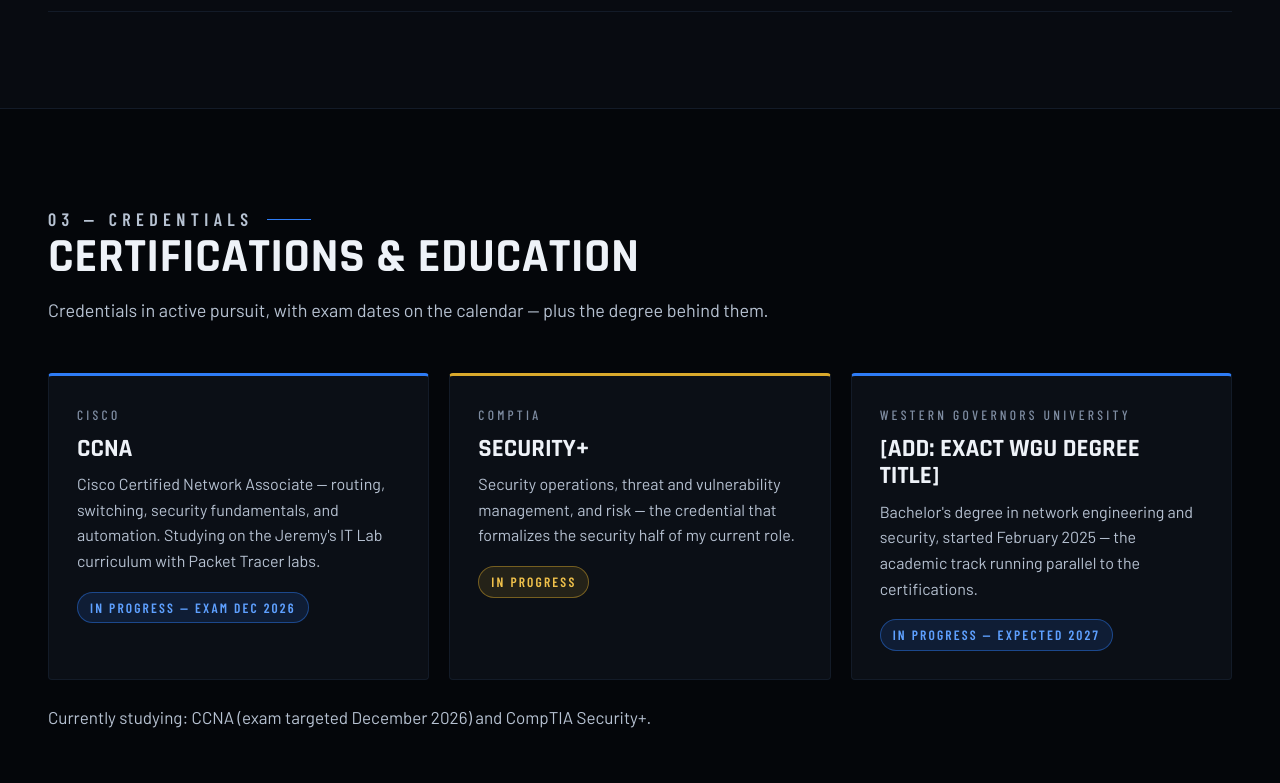
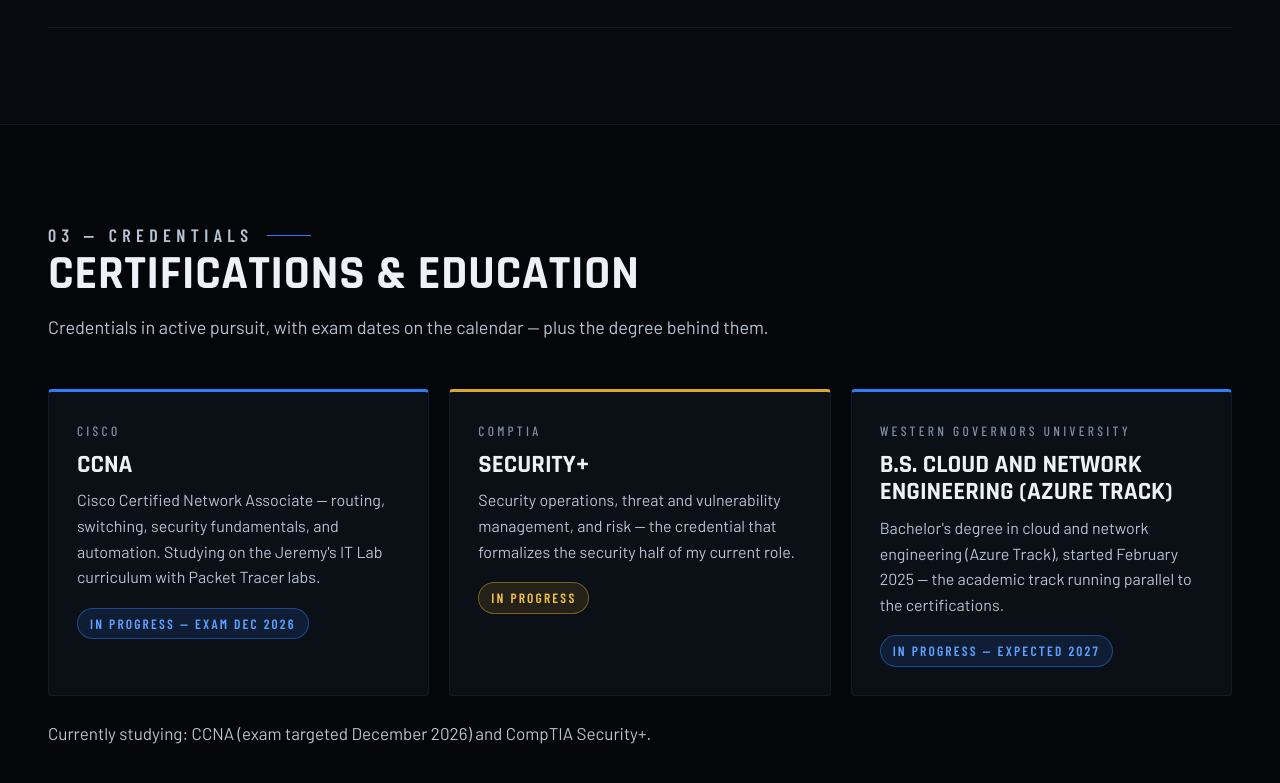
Before and after one commit to abowden101/antonio-bowden-portfolio, a plain HTML site: page index.html in a window 1280 px wide. Shown: the part 2903-3686 px from the top of the page. Drawn offline with nearby package versions, Linux system fonts and the light colour scheme.

Commit message:
Update WGU degree title to B.S. Cloud and Network Engineering (Azure Track)

```diff
--- a/index.html
+++ b/index.html
@@ -406,7 +406,7 @@
           <div class="about-copy reveal">
             <p>I'm a Senior Network &amp; Security Engineer with an MSP in Orlando, Florida, supporting healthcare and healthcare-adjacent clients where downtime isn't an inconvenience — it's a patient-care problem.</p>
             <p>My day-to-day runs the full stack of a production network: <strong>Cisco routing and switching, Fortinet and Palo Alto firewalls, Ubiquiti UniFi wireless, and site-to-site VPN</strong> — plus the identity layer behind it, Microsoft 365 and Azure AD. I work in HIPAA-regulated environments, so change control, documentation, and clean closeouts are habits, not extras.</p>
-            <p>Before the MSP, I did IT field support at <strong>AdventHealth</strong>, which is where the healthcare focus started. I'm now finishing a [ADD: exact WGU degree title] at WGU while closing out my CCNA (exam targeted December 2026) and CompTIA Security+ — because the goal is architecture-level work: designing networks, not just fixing them.</p>
+            <p>Before the MSP, I did IT field support at <strong>AdventHealth</strong>, which is where the healthcare focus started. I'm now finishing a B.S. Cloud and Network Engineering (Azure Track) at WGU while closing out my CCNA (exam targeted December 2026) and CompTIA Security+ — because the goal is architecture-level work: designing networks, not just fixing them.</p>
           </div>
           <ul class="fact-list reveal">
             <li><span>Current role</span><span>Sr. Network &amp; Security Engineer</span></li>
@@ -518,8 +518,8 @@
           </article>
           <article class="cert reveal">
             <p class="vendor">Western Governors University</p>
-            <h3>[ADD: exact WGU degree title]</h3>
-            <p>Bachelor's degree in network engineering and security, started February 2025 — the academic track running parallel to the certifications.</p>
+            <h3>B.S. Cloud and Network Engineering (Azure Track)</h3>
+            <p>Bachelor's degree in cloud and network engineering (Azure Track), started February 2025 — the academic track running parallel to the certifications.</p>
             <span class="status progress">In Progress — Expected 2027</span>
           </article>
         </div>
```
